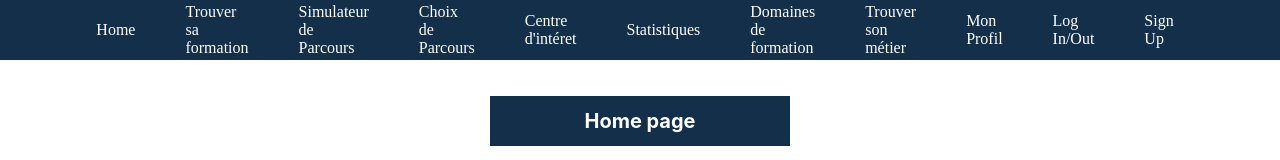
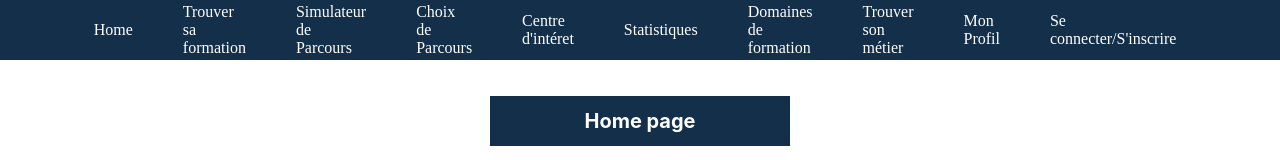
Before and after one commit to StagiairesDAMOTIC/FrontEndPsup, an Angular app: page /home in a window 1280 px wide. Shown: the top 160 px of the page. Built offline with nearby package versions, Linux system fonts and the light colour scheme.

Commit message:
navbar de base refund

```diff
--- a/src/app/app.component.html
+++ b/src/app/app.component.html
@@ -19,9 +19,8 @@
       <br />
       <a [routerLink]="['/mon-profil']">Mon Profil</a>
       <br />
-      <a [routerLink]="['/login']">Log In/Out</a>
-      <br />
-      <a [routerLink]="['/signup']">Sign Up</a>
+      <a [routerLink]="['/login']">Se connecter/S'inscrire</a>
+
 
     </div>
   </div>
```
